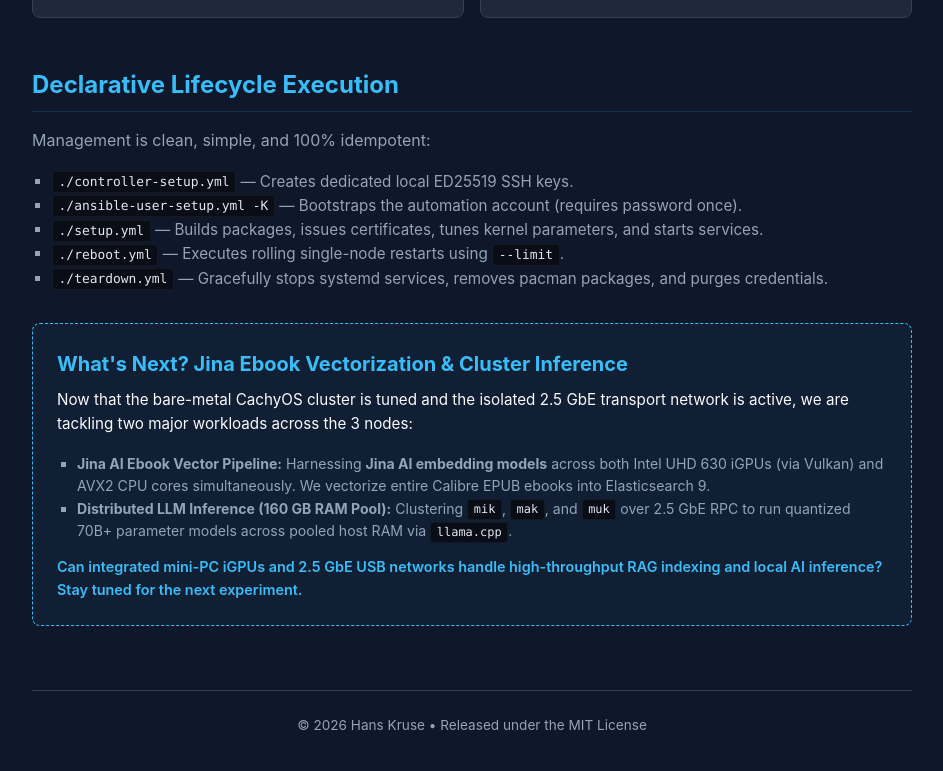
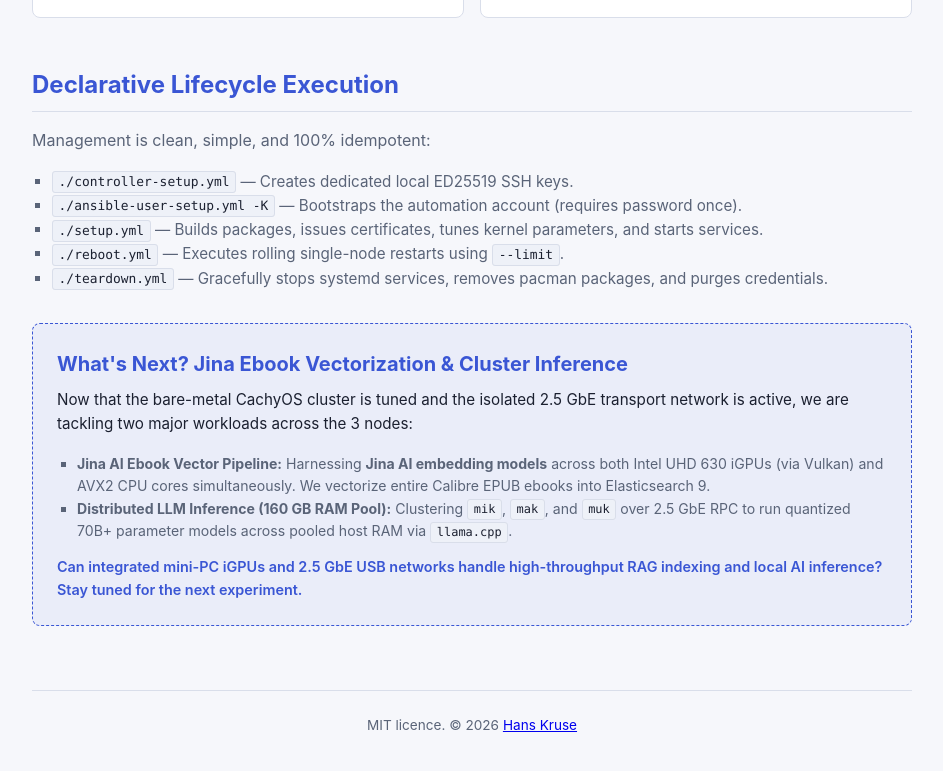
Before and after one commit to nicenemo/mikmakmuk, a plain HTML site: page index.html in a window 1280 px wide. Shown: the part 7691-8462 px from the top of the page, without its empty margins (168-1111 px from the left). Drawn offline with Linux system fonts and the light colour scheme.

Commit message:
Unify the project page: shared layout, Pages workflow and MIT licence
Co-Authored-By: Claude Sonnet 5.5 <noreply@anthropic.com>

```diff
--- a/index.html
+++ b/index.html
@@ -7,18 +7,42 @@
   <meta name="description" content="A 3-node mini PC homelab cluster running CachyOS on bare metal. Highlighting Linux kernel tuning, hardware hack workarounds, automated enterprise PKI, and systemd automation.">
   <style>
     :root {
-      --bg: #0f172a;
-      --card-bg: #1e293b;
-      --border: #334155;
-      --text: #f8fafc;
-      --text-muted: #94a3b8;
-      --accent: #38bdf8;
-      --accent-hover: #7dd3fc;
-      --code-bg: #090d16;
-      --warning-bg: rgba(245, 158, 11, 0.1);
-      --warning-border: #d97706;
-      --teaser-bg: rgba(56, 189, 248, 0.05);
-      --teaser-border: #38bdf8;
+      color-scheme: light dark;
+      --bg: #f6f7fb;
+      --card-bg: #ffffff;
+      --border: #d9deea;
+      --text: #1b2030;
+      --text-muted: #5a6478;
+      --accent: #3a56d4;
+      --accent-text: #ffffff;
+      --accent-hover: #2c43ad;
+      --code-bg: #eef1f8;
+      --code-text: #1b2030;
+      --warning-bg: rgba(245, 158, 11, 0.12);
+      --warning-border: #b45309;
+      --warning-text: #b45309;
+      --teaser-bg: rgba(58, 86, 212, 0.06);
+      --teaser-border: #3a56d4;
+    }
+
+    @media (prefers-color-scheme: dark) {
+      :root {
+        --bg: #0b0e14;
+        --card-bg: #151a26;
+        --border: #2a3142;
+        --text: #e6e9f0;
+        --text-muted: #9aa4ba;
+        --accent: #8ea2ff;
+        --accent-text: #0b0e14;
+        --accent-hover: #b4c1ff;
+        --code-bg: #1d2434;
+        --code-text: #e6e9f0;
+        --warning-bg: rgba(245, 158, 11, 0.1);
+        --warning-border: #d97706;
+        --warning-text: #f59e0b;
+        --teaser-bg: rgba(142, 162, 255, 0.07);
+        --teaser-border: #8ea2ff;
+      }
     }
 
     * {
@@ -71,7 +95,7 @@
       align-items: center;
       gap: 0.5rem;
       background-color: var(--accent);
-      color: #0f172a;
+      color: var(--accent-text);
       padding: 0.6rem 1.2rem;
       border-radius: 6px;
       font-size: 0.9rem;
@@ -109,7 +133,7 @@
       font-size: 1.5rem;
       color: var(--accent);
       margin-bottom: 1rem;
-      border-bottom: 1px solid rgba(56, 189, 248, 0.15);
+      border-bottom: 1px solid var(--border);
       padding-bottom: 0.4rem;
     }
 
@@ -132,7 +156,7 @@
     }
 
     .story-box p {
-      color: #cbd5e1;
+      color: var(--text-muted);
       margin-bottom: 0.5rem;
     }
 
@@ -217,7 +241,7 @@
     }
 
     .funny-note strong {
-      color: #f59e0b;
+      color: var(--warning-text);
     }
 
     .teaser-box {
@@ -238,10 +262,10 @@
       font-family: ui-monospace, SFMono-Regular, Menlo, Monaco, Consolas, monospace;
       font-size: 0.85em;
       background-color: var(--code-bg);
-      color: #e2e8f0;
+      color: var(--code-text);
       padding: 0.15rem 0.35rem;
       border-radius: 3px;
-      border: 1px solid rgba(255,255,255,0.05);
+      border: 1px solid var(--border);
     }
 
     footer {
@@ -957,7 +981,7 @@
     </main>
 
     <footer>
-      <p>&copy; 2026 Hans Kruse &bull; Released under the MIT License</p>
+      <p>MIT licence. &copy; 2026 <a href="https://hanskruse.eu">Hans Kruse</a></p>
     </footer>
   </div>
 
```
Also changed, not shown: 3 other files.
